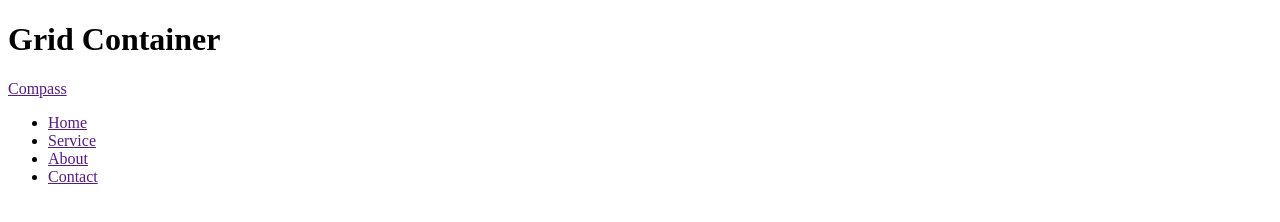
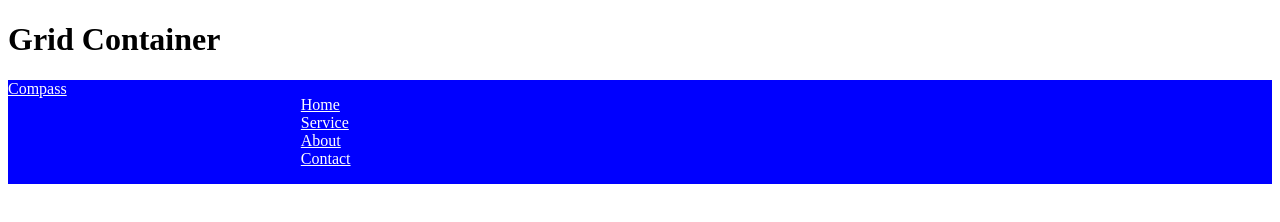
Before and after one commit to david2014shams/css-layouts, a website: page index.html in a window 1280 px wide. Drawn offline with Linux system fonts and the light colour scheme; a web font is replaced by a local one.

Commit message:
grid-template-columns: 20% 80%;

```diff
--- a/css/main.css
+++ b/css/main.css
@@ -7,3 +7,13 @@
 body {
     font-family: 'Felipa'
 }
+ul { list-style-type: none;}
+header {
+    background-color: blue;
+    color: white;
+    display: grid;
+    grid-template-columns: 20% 80%;
+}
+a {
+    color: white;
+}
```
